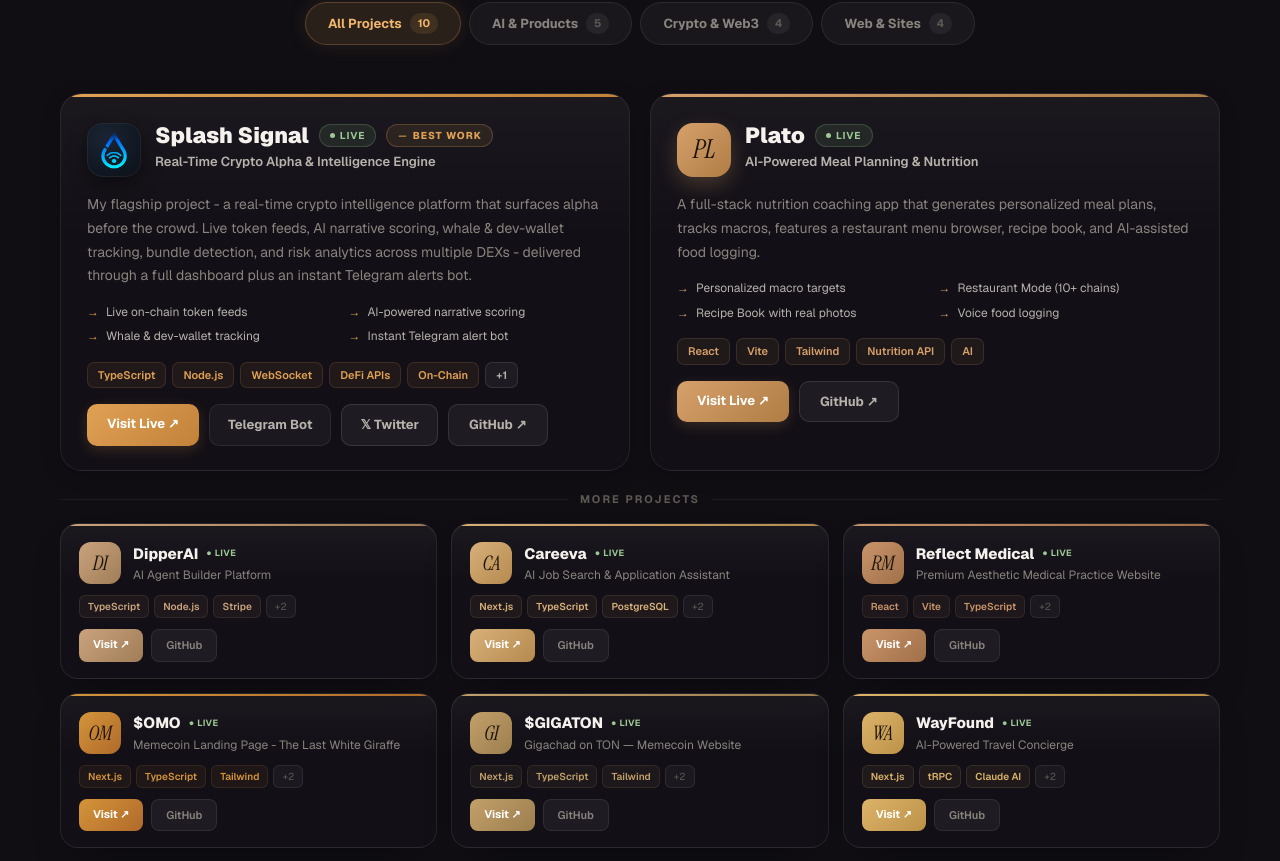
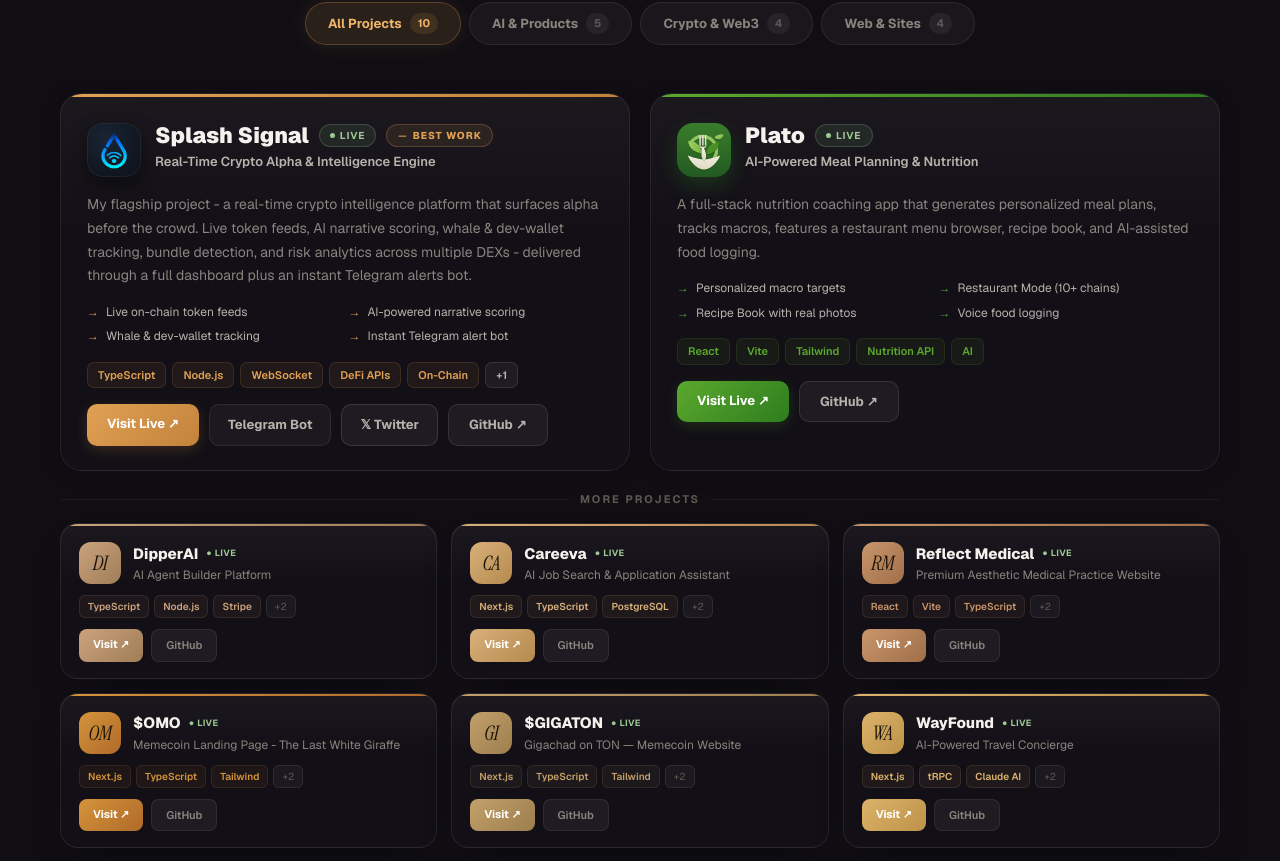
Before and after one commit to ZbienVC/portfolio, a React (Vite) app: page / in a window 1280 px wide. Shown: the part 2477-3338 px from the top of the page. Built offline with nearby package versions, Linux system fonts and the light colour scheme.

Commit message:
Apply new Plato logo to projects section
- Add PlatoMark SVG component (fork + bowl + leaves + arc)

- Render real logo on Plato card (all 3 layouts), drop monogram

- Switch Plato accent from tan to green to match the mark

```diff
--- a/src/App.jsx
+++ b/src/App.jsx
@@ -1,6 +1,7 @@
 import { useState, useEffect, useRef } from 'react';
 import { useScrollReveal, useMagnetic, useParallax } from './useMotion';
 import ChatWidget from './ChatWidget.jsx';
+import PlatoMark from './PlatoMark.jsx';
 import './index.css';
 
 // ── Data ──────────────────────────────────────────────────────────────────────
@@ -41,8 +42,8 @@
     status: 'live',
     url: 'https://eatplato.app',
     github: 'https://github.com/ZbienVC/plato',
-    color: '#d6a06a',
-    colorEnd: '#b07d45',
+    color: '#5BA82E',
+    colorEnd: '#2E7D1E',
     tagClass: '',
     tags: ['React', 'Vite', 'Tailwind', 'Nutrition API', 'AI'],
     highlights: ['Personalized macro targets', 'Restaurant Mode (10+ chains)', 'Recipe Book with real photos', 'Voice food logging'],
@@ -631,9 +632,15 @@
           <div className="compact-project-inner" style={{ padding: '22px 22px 20px' }}>
             <div style={{ display: 'flex', alignItems: 'flex-start', justifyContent: 'space-between', gap: 14, marginBottom: 14 }}>
               <div style={{ display: 'flex', alignItems: 'flex-start', gap: 14, minWidth: 0, flex: 1 }}>
-                <div style={{ width: 48, height: 48, borderRadius: 14, background: `linear-gradient(135deg, ${project.color}, ${project.colorEnd})`, display: 'flex', alignItems: 'center', justifyContent: 'center', boxShadow: `0 8px 20px ${project.color}33`, flexShrink: 0, fontFamily: 'var(--serif)', fontStyle: 'italic', fontSize: 22, fontWeight: 400, color: '#1a130a', letterSpacing: '-0.5px' }}>
-                  {mono(project.name)}
-                </div>
+                {project.id === 'plato' ? (
+                  <div style={{ width: 48, height: 48, borderRadius: 14, overflow: 'hidden', boxShadow: `0 8px 20px rgba(35,90,32,0.45)`, flexShrink: 0 }}>
+                    <PlatoMark size={48} rounded />
+                  </div>
+                ) : (
+                  <div style={{ width: 48, height: 48, borderRadius: 14, background: `linear-gradient(135deg, ${project.color}, ${project.colorEnd})`, display: 'flex', alignItems: 'center', justifyContent: 'center', boxShadow: `0 8px 20px ${project.color}33`, flexShrink: 0, fontFamily: 'var(--serif)', fontStyle: 'italic', fontSize: 22, fontWeight: 400, color: '#1a130a', letterSpacing: '-0.5px' }}>
+                    {mono(project.name)}
+                  </div>
+                )}
                 <div style={{ minWidth: 0, flex: 1 }}>
                   <div style={{ display: 'flex', alignItems: 'center', gap: 10, flexWrap: 'wrap', marginBottom: 4 }}>
                     <h3 style={{ fontWeight: 900, fontSize: 22, color: 'var(--ink)', lineHeight: 1.05, margin: 0 }}>{project.name}</h3>
@@ -895,7 +902,11 @@
                     <div style={{ height:3, background:`linear-gradient(90deg,${p.color},${p.colorEnd})` }} />
                     <div style={{ padding:'26px 26px 24px', display:'flex', flexDirection:'column', gap:16 }}>
                       <div style={{ display:'flex', alignItems:'flex-start', gap:14 }}>
-                        {p.logo ? (
+                        {p.id === 'plato' ? (
+                          <div style={{ width:54, height:54, borderRadius:16, overflow:'hidden', flexShrink:0, boxShadow:'0 8px 20px rgba(35,90,32,0.45)' }}>
+                            <PlatoMark size={54} rounded />
+                          </div>
+                        ) : p.logo ? (
                           <div style={{ width:54, height:54, borderRadius:16, background:'radial-gradient(circle at 35% 28%, #1a2433, #0c1018)', display:'flex', alignItems:'center', justifyContent:'center', flexShrink:0, boxShadow:'0 8px 20px rgba(0,0,0,0.4), 0 0 0 1px rgba(255,255,255,0.06) inset', overflow:'hidden' }}>
                             <img src={p.logo} alt={`${p.name} logo`} style={{ width:38, height:38, objectFit:'contain', display:'block' }} />
                           </div>
@@ -1007,9 +1018,15 @@
                       <div style={{ height:2, background:`linear-gradient(90deg,${p.color},${p.colorEnd})` }} />
                       <div style={{ padding:'16px 18px', display:'flex', flexDirection:'column', gap:11 }}>
                         <div style={{ display:'flex', alignItems:'center', gap:12 }}>
+                          {p.id === 'plato' ? (
+                            <div style={{ width:42, height:42, borderRadius:12, overflow:'hidden', flexShrink:0, boxShadow:'0 6px 16px rgba(35,90,32,0.4)' }}>
+                              <PlatoMark size={42} rounded />
+                            </div>
+                          ) : (
                           <div style={{ width:42, height:42, borderRadius:12, flexShrink:0,
                             background:`linear-gradient(135deg,${p.color},${p.colorEnd})`,
                             display:'flex', alignItems:'center', justifyContent:'center', fontFamily:'var(--serif)', fontStyle:'italic', fontSize:20, fontWeight:400, color:'#1a130a', letterSpacing:'-0.5px' }}>{mono(p.name)}</div>
+                          )}
                           <div style={{ flex:1, minWidth:0 }}>
                             <div style={{ display:'flex', alignItems:'center', gap:8, flexWrap:'wrap' }}>
                               <span style={{ fontWeight:800, fontSize:15, color:'var(--ink)' }}>{p.name}</span>
--- /dev/null
+++ b/src/PlatoMark.jsx
@@ -0,0 +1,61 @@
+// PlatoMark — Plato brand logo (fork + bowl + leaves + arc swoosh).
+// Vector recreation of the app icon; scales cleanly at any size.
+export default function PlatoMark({ size = 48, rounded = true, className = '', style = {} }) {
+  return (
+    <svg
+      width={size}
+      height={size}
+      viewBox="0 0 100 100"
+      fill="none"
+      xmlns="http://www.w3.org/2000/svg"
+      className={className}
+      style={style}
+      aria-label="Plato"
+      role="img"
+    >
+      <defs>
+        <linearGradient id="pmp-bg" x1="0" y1="0" x2="0" y2="1">
+          <stop offset="0" stopColor="#3A7D2C" />
+          <stop offset="1" stopColor="#235A20" />
+        </linearGradient>
+        <linearGradient id="pmp-bowl" x1="0" y1="0" x2="0" y2="1">
+          <stop offset="0" stopColor="#F2EFE0" />
+          <stop offset="1" stopColor="#DED9C2" />
+        </linearGradient>
+        <linearGradient id="pmp-leaf-light" x1="0" y1="0" x2="1" y2="1">
+          <stop offset="0" stopColor="#A6D86B" />
+          <stop offset="1" stopColor="#7CB342" />
+        </linearGradient>
+        <linearGradient id="pmp-leaf-dark" x1="0" y1="0" x2="1" y2="1">
+          <stop offset="0" stopColor="#5BA82E" />
+          <stop offset="1" stopColor="#3C7D1E" />
+        </linearGradient>
+        <filter id="pmp-shadow" x="-20%" y="-20%" width="140%" height="140%">
+          <feDropShadow dx="0" dy="1.2" stdDeviation="1.4" floodColor="#0c2c0c" floodOpacity="0.35" />
+        </filter>
+      </defs>
+
+      {rounded && <rect x="0" y="0" width="100" height="100" rx="22" ry="22" fill="url(#pmp-bg)" />}
+
+      <path d="M28 33 A26 26 0 1 1 27 67" stroke="#9CCC65" strokeWidth="6" strokeLinecap="round" fill="none" opacity="0.92" filter="url(#pmp-shadow)" />
+
+      <path d="M44 56 C30 54 21 44 21 33 C33 33 43 41 45 53 Z" fill="url(#pmp-leaf-light)" filter="url(#pmp-shadow)" />
+      <path d="M22 33 C31 39 39 47 45 54" stroke="#5C9C2C" strokeWidth="1.4" fill="none" opacity="0.5" />
+
+      <path d="M56 58 C70 55 78 45 78 35 C66 36 57 44 55 55 Z" fill="url(#pmp-leaf-dark)" filter="url(#pmp-shadow)" />
+      <path d="M77 36 C68 41 61 49 55 56" stroke="#2C6614" strokeWidth="1.4" fill="none" opacity="0.5" />
+
+      <path d="M70 26 C76 20 84 20 86 22 C84 30 76 32 70 28 Z" fill="url(#pmp-leaf-light)" filter="url(#pmp-shadow)" />
+
+      <path d="M20 60 C28 78 42 86 50 86 C58 86 72 78 80 60 C66 66 56 67 50 67 C44 67 34 66 20 60 Z" fill="url(#pmp-bowl)" filter="url(#pmp-shadow)" />
+
+      <g fill="url(#pmp-bowl)" filter="url(#pmp-shadow)">
+        <rect x="41.5" y="22" width="2.6" height="20" rx="1.3" />
+        <rect x="46.6" y="22" width="2.6" height="20" rx="1.3" />
+        <rect x="51.7" y="22" width="2.6" height="20" rx="1.3" />
+        <path d="M41.5 40 C41.5 47 44 47 47.4 47 C50.8 47 54.3 47 54.3 40 C54.3 44 51 44 47.9 44 C44.8 44 41.5 44 41.5 40 Z" />
+        <path d="M45.6 46 C45.6 56 44 64 50 70 C56 64 54.3 56 49.6 46 Z" />
+      </g>
+    </svg>
+  );
+}
```
